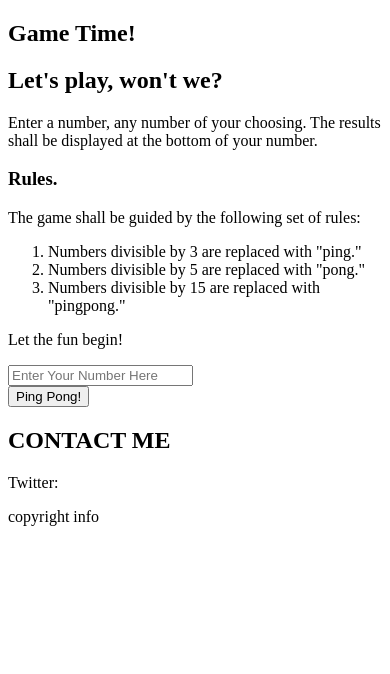
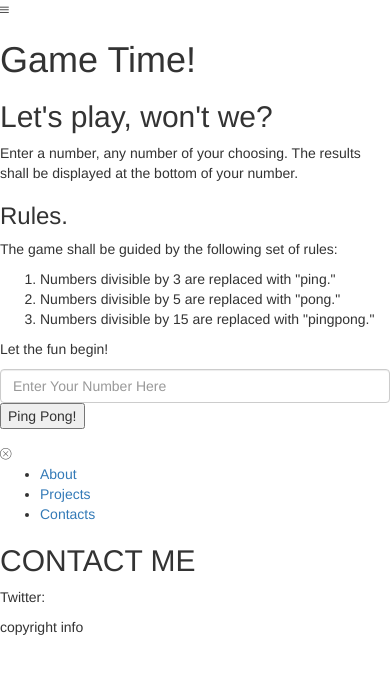
Before and after one commit to AlexKarari/ping-pong, a plain HTML site: page index.html in a window 390 px wide. Drawn offline with nearby package versions, Linux system fonts and the light colour scheme.

Commit message:
Add a hamburger menu to the page.

```diff
--- a/index.html
+++ b/index.html
@@ -1,16 +1,25 @@
 <!DOCTYPE html>
 <html>
+
 <head>
   <meta charset="utf-8">
+  <link href="css/bootstrap.min.css" rel="stylesheet" type="text/css">
+    <link rel="stylesheet" href="https://code.ionicframework.com/ionicons/2.0.1/css/ionicons.min.css">
+    <link href="css/styles.css" rel="stylesheet" type="text/css">
   <title>PING PONG</title>
 </head>
+
 <body>
+    <!--Hamburger menu-->
+    <i id="open-menu" class="ion-navicon"></i>
+<!--menu-->
   <header>
   </header>
   <section>
     <h1>Game Time!</h1>
     <h2>Let's play, won't we?</h2>
-      <p>Enter a number, any number of your choosing. The results shall be displayed at the bottom of your number.<p>
+    <p>Enter a number, any number of your choosing. The results shall be displayed at the bottom of your number.
+      <p>
         <h3>Rules.</h3>
         <p>The game shall be guided by the following set of rules:</p>
         <ol>
@@ -23,16 +32,19 @@
           <form>
             <div class="form-group">
               <input id="ppnumber" class="form-control" type="text" placeholder="Enter Your Number Here">
+              <button type="submit" id="btn">Ping Pong!</button>
             </div>
-              <button type="submit" id="btn">Ping Pong!</button>
           </form>
-
-
-          </div>
         </div>
         <ul class="Push"></ul>
-
         <aside>
+            <i id="close-menu" class="ion-ios-close-outline"></i>
+  <!--Actual menu-->
+<ul id="the-menu">
+  <li><a href="#">About</a></li>
+  <li><a href="#">Projects</a></li>
+  <li><a href="#">Contacts</a></li>
+</ul>
         </aside>
   </section>
   <footer>
@@ -43,4 +55,5 @@
   <script src="js/jquery-3.3.1.js"></script>
   <script src="js/scripts.js"></script>
 </body>
+
 </html>
--- a/js/scripts.js
+++ b/js/scripts.js
@@ -14,17 +14,17 @@ var answer=function(display){
  // if the number is divisible by 15, write "Ping Pong"
   if ( i % 15 === 0) {
     console.log("pingpong");
-    $(".Push").append("<li>"+"pingpong"+"</>");
+    $(".Push").append("<li>"+"PingPong"+"</li>");
     //return "PingPong";
    }
   // if the number is divisible by 3, write "Ping"
   else if ( i % 3 === 0) {
-    $(".Push").append("<li>"+"ping"+"</>");
+    $(".Push").append("<li>"+"Ping"+"</>");
     //return "Ping";
   }
     // otherwise, write "po"
   else if ( i % 5 === 0) {
-    $(".Push").append("<li>"+"pong"+"</>");
+    $(".Push").append("<li>"+"Pong"+"</>");
       //return "Pong";
      }
   else {
```
Also changed, not shown: img/img1.jpg (added), img/img2.jpg (added). Lines whose indentation alone changed are shown as unchanged.
